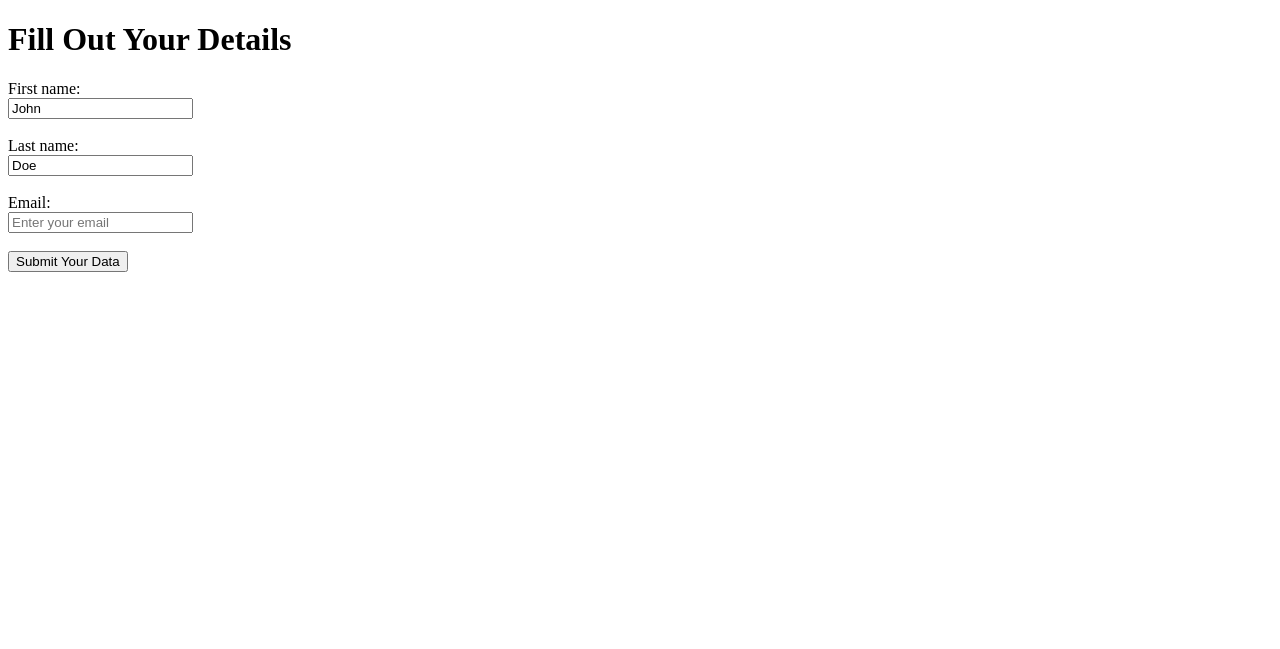
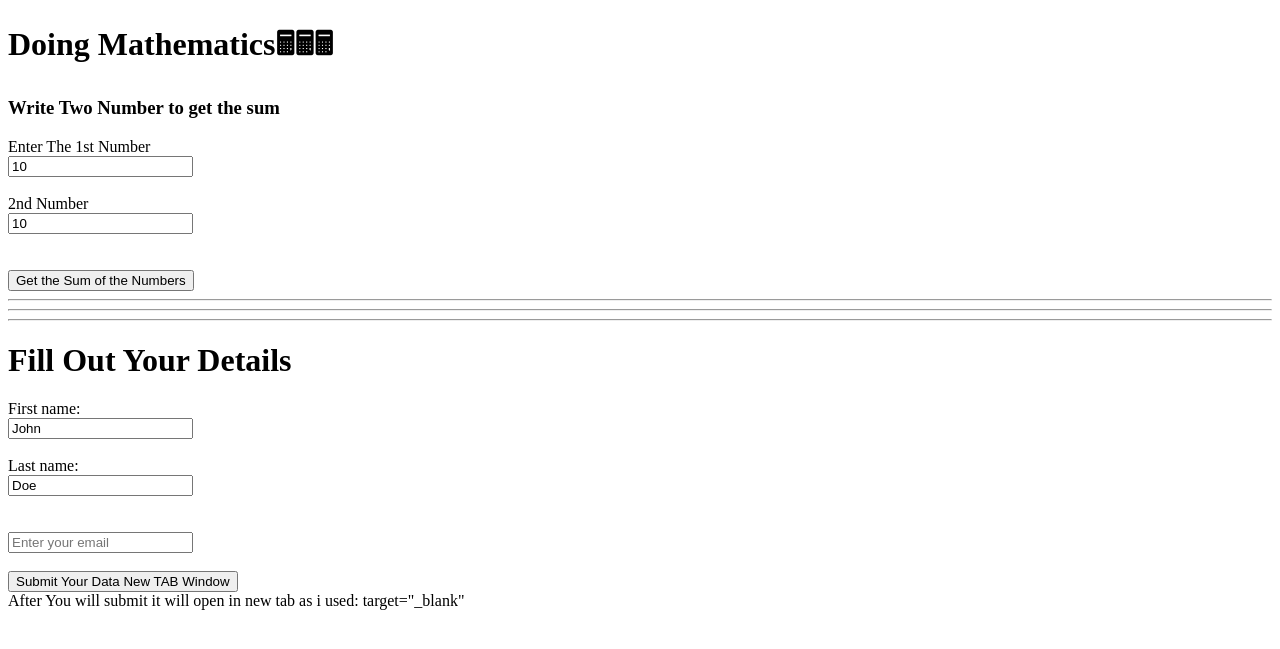
Before and after one commit to RanaUniverse/flask_learning, a Flask app: page / in a window 1280 px wide. Shown: the top 649 px of the page. Run offline with Flask 3, Linux system fonts and the light colour scheme.

Commit message:
added a sum math like form

```diff
--- a/main.py
+++ b/main.py
@@ -3,6 +3,7 @@ This is simple flask just in this main.py file
 """
 
 import datetime
+from pathlib import Path
 from flask import Flask, render_template, request
 
 app = Flask(__name__)
@@ -24,6 +25,25 @@ def index():
     return render_template("index.html")
 
 
+@app.route("/sum", methods=["POST"])
+def calculate_sum():
+    try:
+        num1 = int(request.form.get("num1", 0))
+        num2 = int(request.form.get("num2", 0))
+
+        total = num1 + num2
+        result = f"<h1>The sum of {num1} and {num2} is: <br>{total}</h1>"
+        bananas = f"<h2>{'🍌' * total}</h2>"
+
+        return result + "<br>" + bananas
+
+    except ValueError:
+        return (
+            "<h1>Invalid input! Please enter valid numbers.</h1><br>"
+            "<h2>No Valid Bananas. You will not get!</h2>"
+        )
+
+
 @app.route("/submit", methods=["POST"])
 def submit():
     print(request.form)
@@ -31,6 +51,9 @@ def submit():
     first_name = request.form.get("fname")
     last_name = request.form.get("lname")
     email = request.form.get("email")
+    # image_path = "static/images/linux_logo.png"
+    # image_path = "files/images/linux_logo.png"  # this not works
+    image_path = Path("static") / "images" / "linux_logo.png"
 
     if not first_name:
         return "What is ur first name pls"
@@ -42,7 +65,8 @@ def submit():
         "fname_lname.html",
         first_name_data=first_name,
         last_name_data=last_name,
-        email_id_data = email.upper()
+        email_id_data=email.upper(),
+        image_path_data=image_path,
     )
 
 
--- a/templates/fname_lname.html
+++ b/templates/fname_lname.html
@@ -9,7 +9,7 @@
 
 <body>
   <h1> This is the Data Below you get after submit the form</h1>
-  <img src="files/linux_logo.png" alt="Why My Image not shows ???" , width="200" />
+  <img src="{{image_path_data}}" alt="Why My Image not shows ???" , width="200" />
 
   <h1>Hello, {{first_name_data}} {{last_name_data}}!</h1>
   <br>
--- a/templates/index.html
+++ b/templates/index.html
@@ -8,8 +8,31 @@
 </head>
 
 <body>
+
+    <h1>Doing Mathematics🖩🖩🖩</h2>
+
+        <h3>Write Two Number to get the sum</h3>
+
+        <form action="/sum" method="post" target="_blank">
+
+            <label for="num1">Enter The 1st Number</label>
+            <br>
+            <input type="number" , id="num1" , name="num1" , value="10">
+            <br><br>
+            <label for="num2">2nd Number</label><br>
+            <input type="number" , id="num2" , name="num2" , value="10">
+            <br><br><br>
+
+            <button type="submit">Get the Sum of the Numbers</button>
+        </form>
+
+        <hr>
+        <hr>
+        <hr>
+
         <h1>Fill Out Your Details</h1>
-    <form action="/submit" method="POST">
+
+        <form action="/submit" method="POST" , target="_blank">
 
             <label for="fname">First name:</label><br>
             <input type="text" id="fname" name="fname" value="John"><br><br>
@@ -17,12 +40,18 @@
 
             <label for="lname">Last name:</label><br>
             <input type="text" id="lname" name="lname" value="Doe"><br><br>
-
-        <label for="email">Email:</label><br>
+            <br>
             <input type="email" id="email" name="email" placeholder="Enter your email"><br><br>
 
-        <button type="submit">Submit Your Data</button>
+            <button type="submit">Submit Your Data New TAB Window</button>
+            <br>
+            After You will submit it will open in new tab as i used: target="_blank"
+
         </form>
+
+        <br>
+
+
 </body>
 
 </html>
```
Also changed, not shown: docs/todo.md (+1 -0 lines), README.md, files/images/linux_logo.png (renamed from files/linux_logo.png), static/R.png (added), static/images/linux_logo.png (added), static/images/ru1.png (added). Lines whose indentation alone changed are shown as unchanged.
